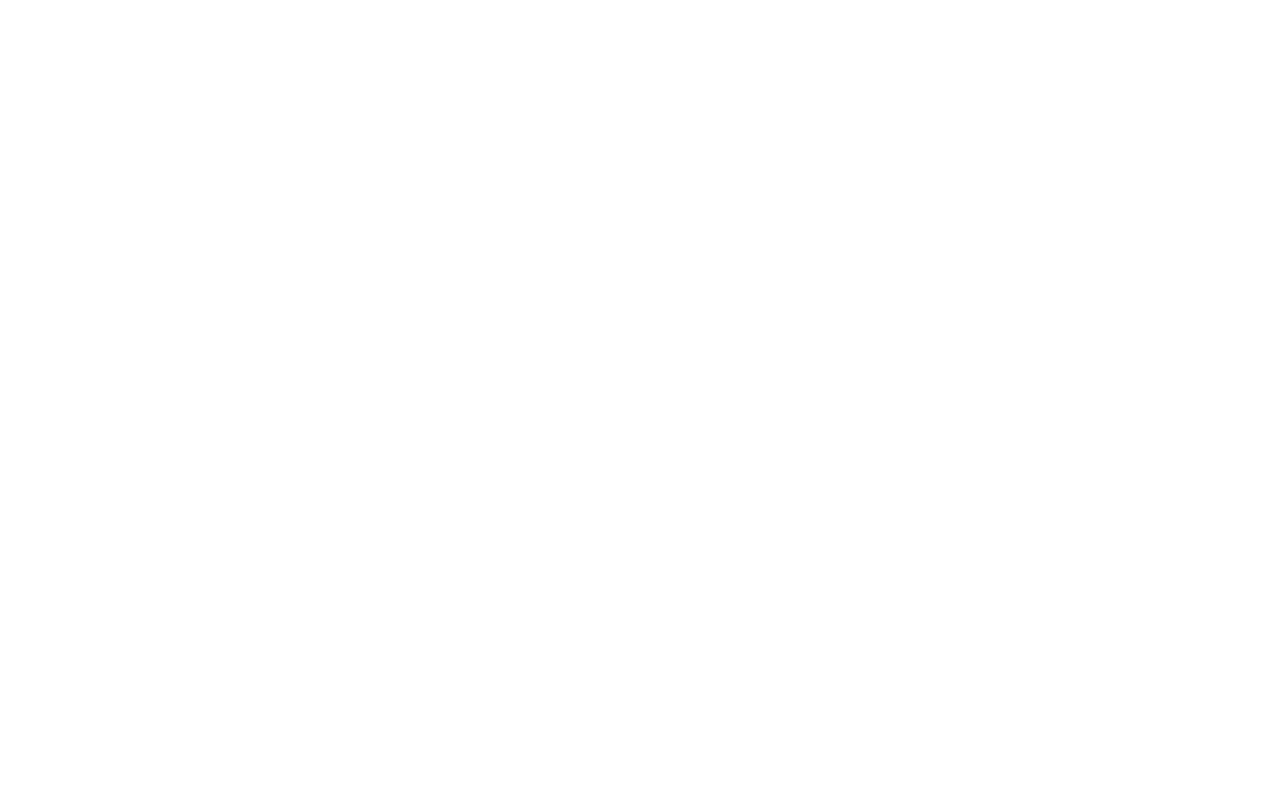
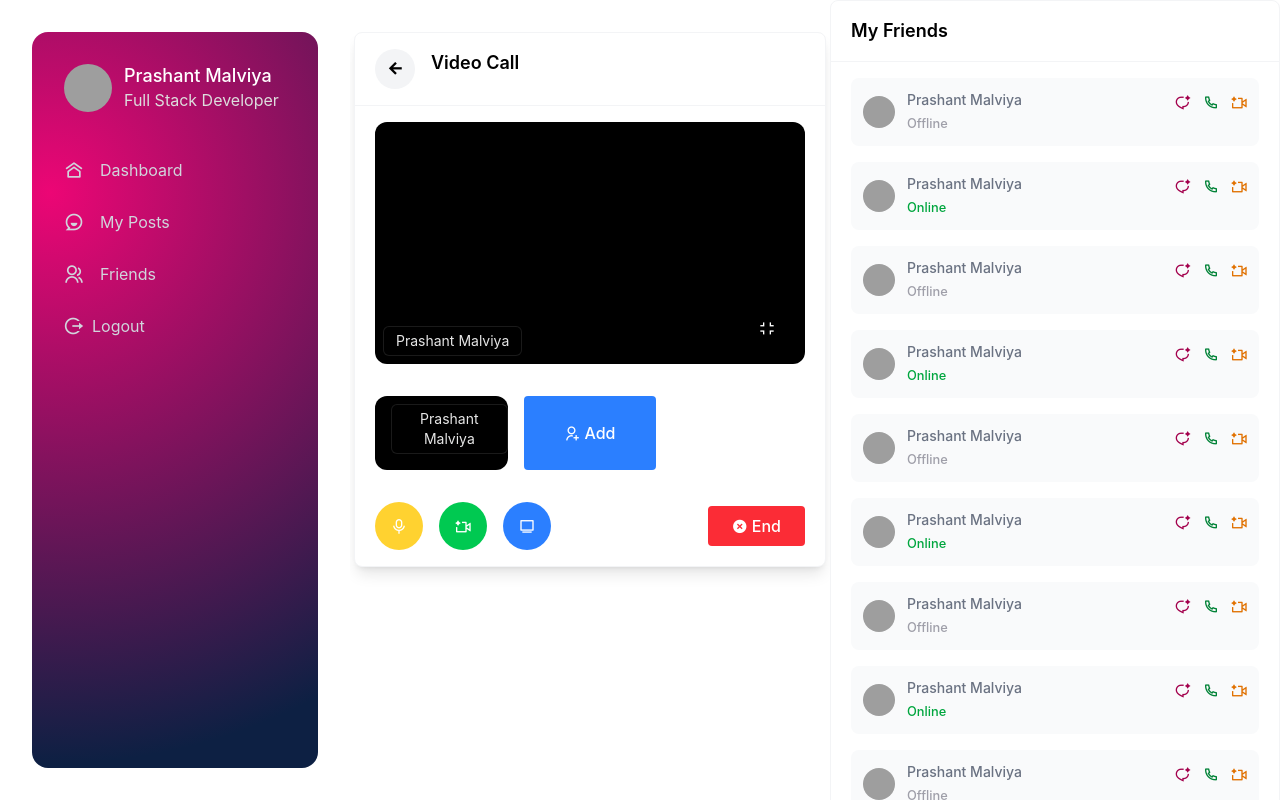
Before and after one commit to Prashant-Malviya/Sangati, a React (Vite) app: page /app/video-call in a window 1280 px wide. Before the commit this address had no page. Built offline with nearby package versions, Linux system fonts and the light colour scheme; grey boxes are pictures that could not be loaded.

Commit message:
code completed for video call ui

```diff
--- a/src/App.tsx
+++ b/src/App.tsx
@@ -8,6 +8,7 @@ import Layout from './components/app/Layout';
 import Dashboard from './components/app/Dashboard';
 import Post from './components/app/Post';
 import Friends from './components/app/Friends';
+import Video from './components/app/Video';
 
 const App = () => {
   return (
@@ -23,6 +24,7 @@ const App = () => {
         <Route path="dashboard" element={<Dashboard />} />
         <Route path='my-posts' element={<Post />} />
         <Route path='friends' element={<Friends />} />
+        <Route path='video-call' element={<Video />} />
       </Route>
 
 
--- a/src/components/app/Layout.tsx
+++ b/src/components/app/Layout.tsx
@@ -139,9 +139,10 @@ const Layout = () => {
                         <i className="ri-phone-line" title="Call"></i>
                       </button>
 
+                       <Link to="/app/video-call">
                        <button className="hover:text-amber-500 text-amber-600">
                         <i className="ri-video-on-ai-line" title="Video Call"></i>
-                      </button>
+                      </button></Link>
 
 
 
--- /dev/null
+++ b/src/components/app/Video.tsx
@@ -0,0 +1,75 @@
+import Button from "../shared/Button";
+
+const Video = () => {
+  return (
+    <div className="space-y-8">
+      <div className="bg-black w-full h-0 relative pb-[56.25%] rounded-xl">
+        <video className="w-full h-full absolute top-0 left-0"></video>
+        <button
+          className="
+            absolute bottom-2 left-2
+            bg-black/30
+            backdrop-blur-sm
+            text-white/90
+            text-sm
+            px-3 py-1
+            rounded-md
+            border border-white/10
+          "
+        >
+          Prashant Malviya
+        </button>
+
+        <button className="absolute bottom-5 right-5 text-x px-2.5 py-1 rounded-lg text-white hover:scale-125">
+            <i className="ri-fullscreen-exit-line"></i>
+        </button>
+      </div>
+
+      <div className="grid grid-cols-3 gap-4">
+<div className="bg-black w-full h-0 relative pb-[56.25%] rounded-xl">
+        <video className="w-full h-full absolute top-0 left-0"></video>
+        <button
+          className="
+            absolute bottom-4 left-4
+            bg-black/30
+            backdrop-blur-sm
+            text-white/90
+            text-sm
+            px-3 py-1
+            rounded-md
+            border border-white/10
+          "
+        >
+          Prashant Malviya
+        </button>
+      </div>
+
+      <Button type="primary" icon="user-add-line">Add</Button>
+
+
+      </div>
+
+      <div className="flex justify-between items-center">
+        <div className="space-x-4">
+            <button className="bg-amber-300 text-white w-12 h-12 rounded-full hover:bg-amber-500 hover:text-white">
+            <i className="ri-mic-line"></i>
+        </button>
+
+
+         <button className="bg-green-500 text-white w-12 h-12 rounded-full hover:bg-green-400 hover:text-white">
+            <i className="ri-video-on-ai-line"></i>
+        </button>
+
+
+        <button className="bg-blue-500 text-white w-12 h-12 rounded-full hover:bg-blue-400 hover:text-white">
+            <i className="ri-tv-2-line"></i>
+        </button>
+
+        </div>
+        <Button icon="close-circle-fill">End</Button>
+      </div>
+    </div>
+  );
+};
+
+export default Video;
```
